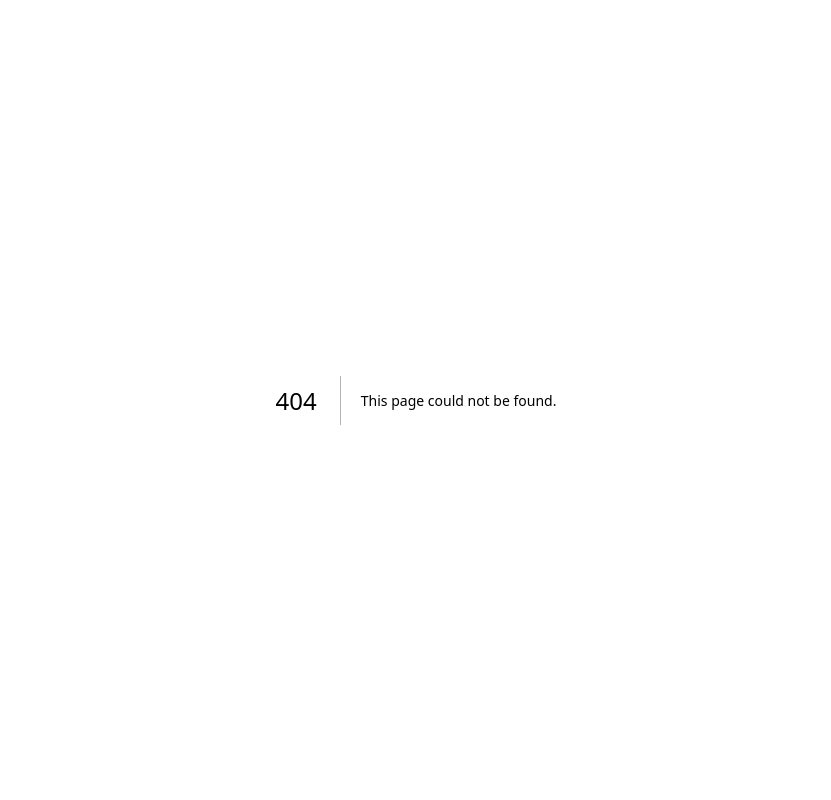
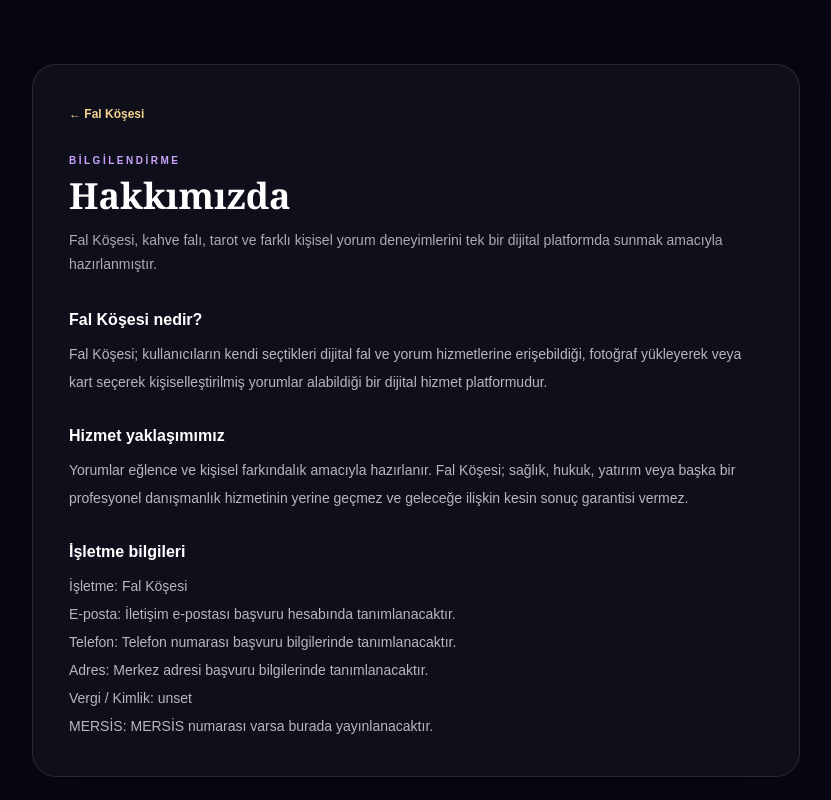
Before and after one commit to zamansepeti43/fal-kosesi, a Next.js app: page /hakkimizda in a window 1280 px wide. Before the commit this address had no page. Shown: the top 800 px of the page, without its empty margins (224-1055 px from the left). Built offline with nearby package versions, Linux system fonts and the light colour scheme; no server answers.

Commit message:
Add merchant about page for iyzico review

```diff
--- /dev/null
+++ b/app/hakkimizda/page.tsx
@@ -0,0 +1,9 @@
+import { LegalPage, Section, merchant } from "@/components/LegalPage";
+
+export default function AboutPage() {
+  return <LegalPage title="Hakkımızda" intro="Fal Köşesi, kahve falı, tarot ve farklı kişisel yorum deneyimlerini tek bir dijital platformda sunmak amacıyla hazırlanmıştır.">
+    <Section title="Fal Köşesi nedir?">Fal Köşesi; kullanıcıların kendi seçtikleri dijital fal ve yorum hizmetlerine erişebildiği, fotoğraf yükleyerek veya kart seçerek kişiselleştirilmiş yorumlar alabildiği bir dijital hizmet platformudur.</Section>
+    <Section title="Hizmet yaklaşımımız">Yorumlar eğlence ve kişisel farkındalık amacıyla hazırlanır. Fal Köşesi; sağlık, hukuk, yatırım veya başka bir profesyonel danışmanlık hizmetinin yerine geçmez ve geleceğe ilişkin kesin sonuç garantisi vermez.</Section>
+    <Section title="İşletme bilgileri"><p>İşletme: {merchant.name}</p><p>E-posta: {merchant.email}</p><p>Telefon: {merchant.phone}</p><p>Adres: {merchant.address}</p><p>Vergi / Kimlik: {merchant.taxId}</p><p>MERSİS: {merchant.mersis}</p></Section>
+  </LegalPage>;
+}
```
